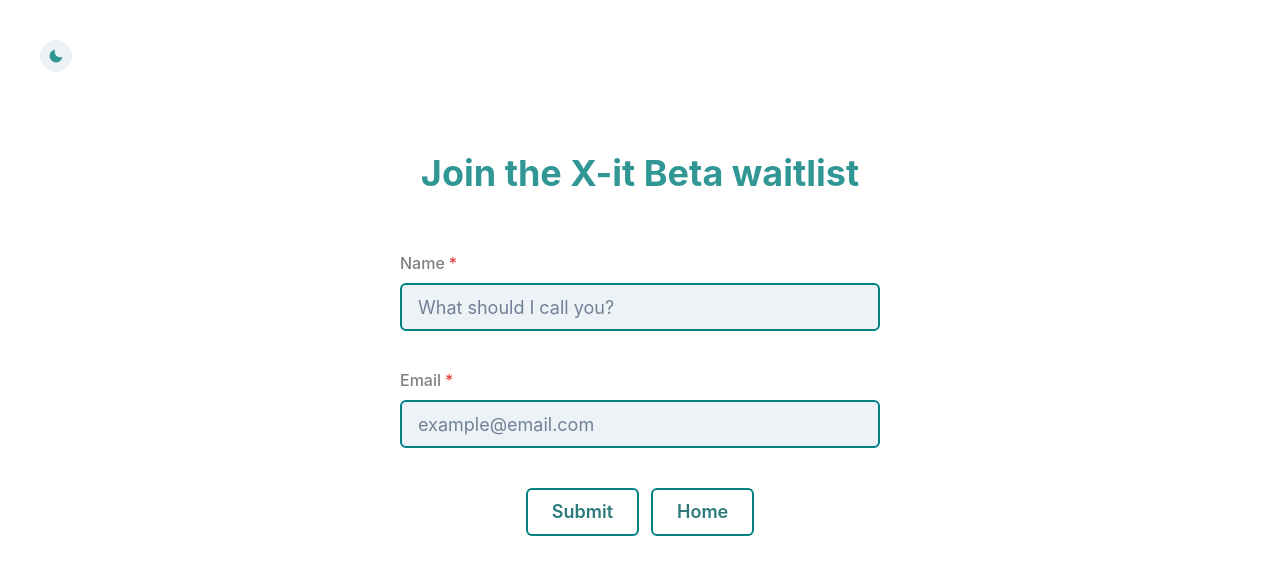
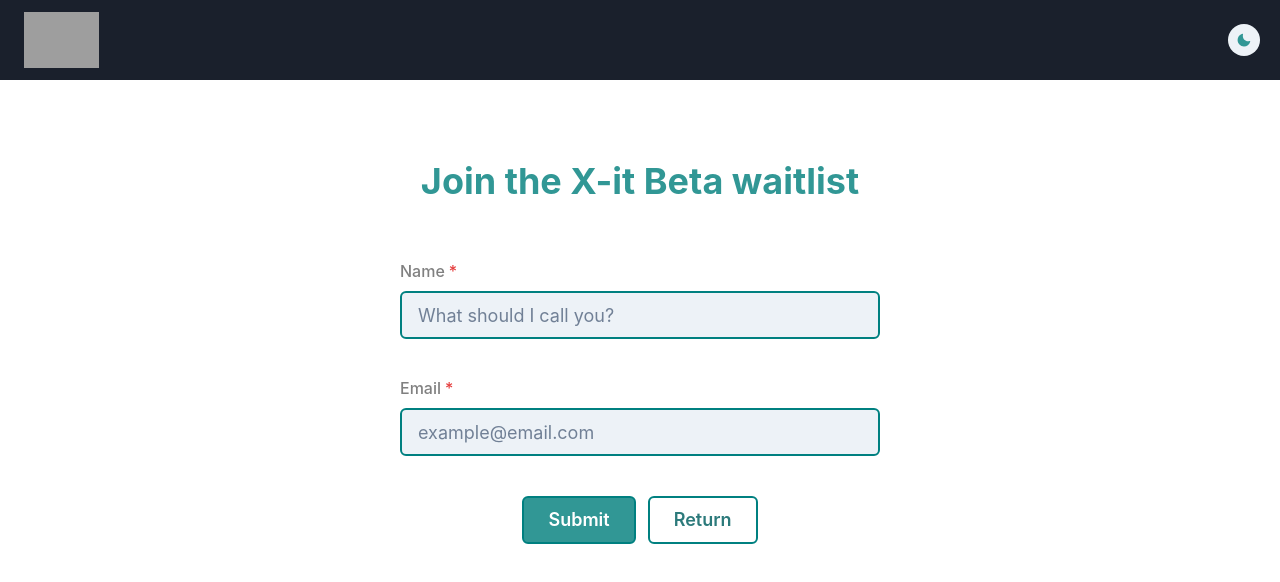
Before and after one commit to HannahBeattie/x-it, a Next.js app in the folder next/: page /email in a window 1280 px wide. Shown: the top 582 px of the page. Built offline with nearby package versions, Linux system fonts and the light colour scheme; no server answers; grey boxes are pictures that could not be loaded.

Commit message:
make submit button easier to see, style meetings cancelled count

```diff
--- a/next/components/Form.js
+++ b/next/components/Form.js
@@ -17,6 +17,7 @@ import {
 import React, { useState } from 'react'
 import ColorToggle from './ColorToggle'
 import { createBetaUser, getCalEvent } from '../lib/fauna'
+import Header from './Header'
 
 const emptyUser = { email: '', name: '' }
 
@@ -48,9 +49,8 @@ export default function Form() {
   }
 
   return (
-    <Box padding={10}>
-      <ColorToggle />
-
+    <Box>
+      <Header />
       {/* <Box bg="gray.700" p="8" mt="8">
         <pre>betaUser = {JSON.stringify(betaUser, null, '    ')}</pre>
       </Box> */}
@@ -95,21 +95,22 @@ export default function Form() {
         </Box>
       </center>
 
-      <Center>
+      <VStack>
         <Flex minWidth="max-content" gap="3" marginTop={10}>
           <Button
             colorScheme="teal"
+            backgroundColor="#319795"
             border="2px"
             borderColor={'teal'}
-            variant="outline"
+            variant="solid"
             size="lg"
             _hover={{ background: 'teal', color: 'white' }}
             alignSelf="stretch"
+            type="submit"
             onClick={submitHandler}
           >
             Submit
           </Button>
-
           <Button
             as="a"
             href="/"
@@ -121,10 +122,10 @@ export default function Form() {
             _hover={{ background: 'teal', color: 'white' }}
             alignSelf="stretch"
           >
-            Home
+            Return
           </Button>
         </Flex>
-      </Center>
+      </VStack>
     </Box>
   )
 }
```
Also changed, not shown: next/components/Stats.js (+7 -5 lines).
